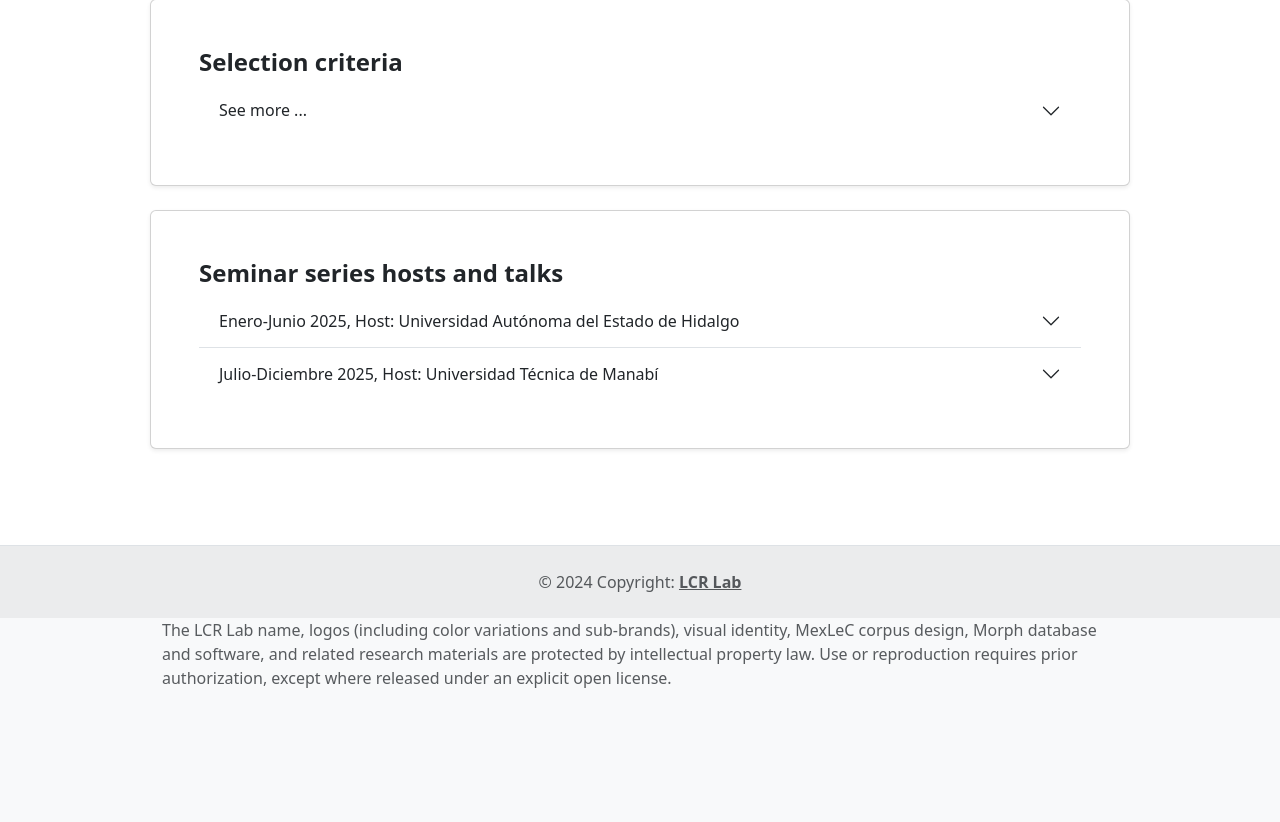
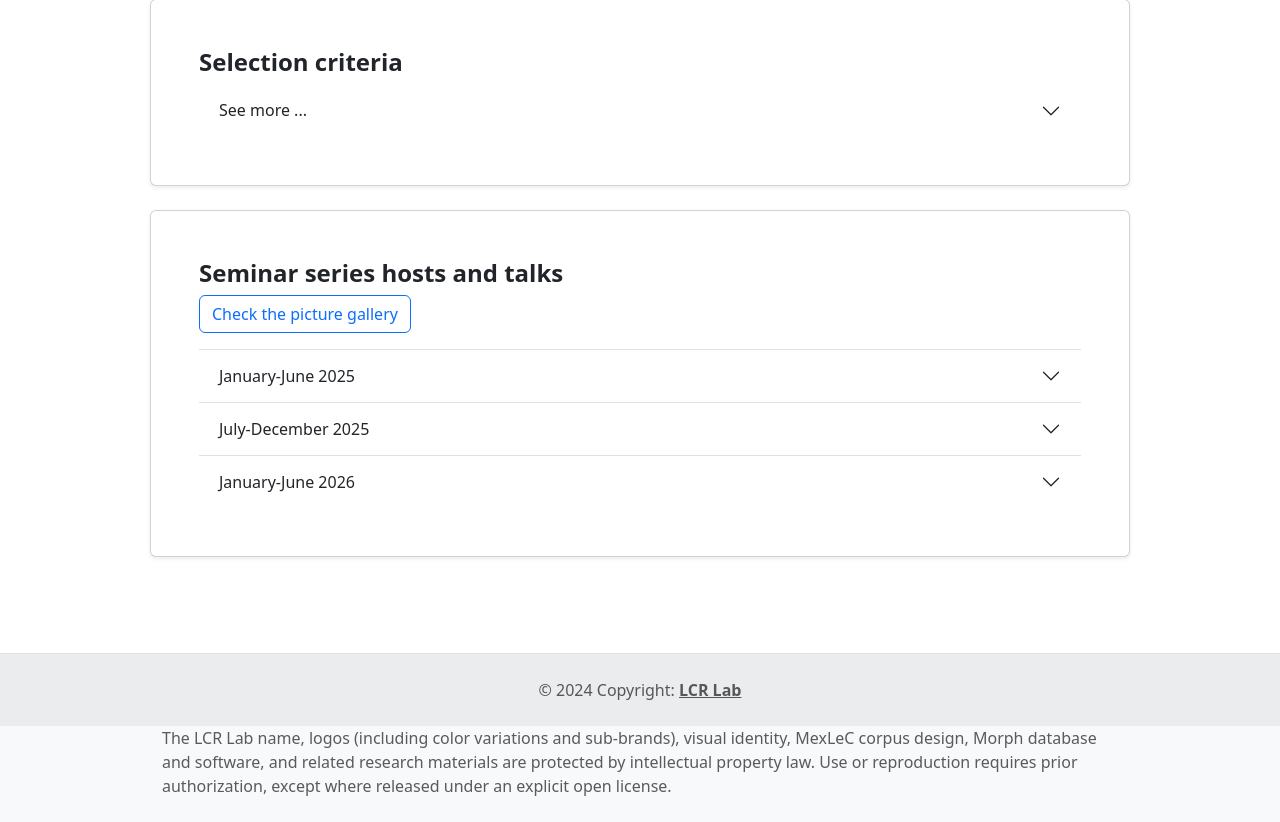
Before and after one commit to roilhi/treetagger-flask-app, a Flask app: page /seminario in a window 1280 px wide. Shown: the part 1140-1962 px from the top of the page. Before the commit the page ends 1828 px from the top, so only its background shows below. Run offline with Flask 3, Linux system fonts and the light colour scheme.

Commit message:
delete images, changes seminar

```diff
--- a/views/templates/seminario.html
+++ b/views/templates/seminario.html
@@ -135,40 +135,75 @@
         <div class="card-body p-4 p-lg-5">
           <h2 class="h4 fw-semibold"> Seminar series hosts and talks </h2>
           <div class="accordion accordion-flush" id="seminarioCalendarAccordion">
+             <a
+                    class="btn btn-outline-primary mb-3"
+                    href="https://drive.google.com/drive/folders/1YOGo6NdjBKZmbGXxHek9kUa1lRHjnrQd?usp=sharing"
+                    target="_blank"
+                    rel="noopener noreferrer"
+                  >
+                    Check the picture gallery
+                  </a>
             <div class="accordion-item">
               <h2 class="accordion-header" id="seminarioCalendarHeadingOne">
                 <button class="accordion-button collapsed" type="button" data-bs-toggle="collapse" data-bs-target="#seminarioCalendarCollapseOne" aria-expanded="false" aria-controls="seminarioCalendarCollapseOne">
-                  Enero-Junio 2025, Host: Universidad Autónoma del Estado de Hidalgo
+                  January-June 2025
                 </button>
               </h2>
               <div id="seminarioCalendarCollapseOne" class="accordion-collapse collapse" aria-labelledby="seminarioCalendarHeadingOne" data-bs-parent="#seminarioCalendarAccordion">
                 <div class="accordion-body">
+                  <p>
+                    Host: Dra Hilda Hidalgo Avilés <br>
+                    Universidad Autónoma del Estado de Hidalgo
+                  </p>
                   <ul class="mb-0">
-                    <li>
-                      Introducción a la lingüística de corpus
-                      <ul>
+                        <li> Introducción a la lingüística de corpus </li>
                         <li>¿Qué es la investigación en corpus de aprendices?</li>
-                        <li>Diseño y recolección de un corpus de aprendices</li>
-                      </ul>
-                    </li>
+                        <li>Diseño y recolección de un corpus de aprendices </li>
                   </ul>
+                  </div>
                 </div>
               </div>
-            </div>
-            <div class="accordion-item">
+              <div class="accordion-item">
               <h2 class="accordion-header" id="seminarioCalendarHeadingTwo">
                 <button class="accordion-button collapsed" type="button" data-bs-toggle="collapse" data-bs-target="#seminarioCalendarCollapseTwo" aria-expanded="false" aria-controls="seminarioCalendarCollapseTwo">
-                  Julio-Diciembre 2025, Host: Universidad Técnica de Manabí
+                  July-December 2025
                 </button>
               </h2>
               <div id="seminarioCalendarCollapseTwo" class="accordion-collapse collapse" aria-labelledby="seminarioCalendarHeadingTwo" data-bs-parent="#seminarioCalendarAccordion">
                 <div class="accordion-body">
+                  <p>
+                    Host: Dr. Miguel Ángel Macías Loor <br>
+                    Universidad Técnica de Manabí
+                  </p>
                   <ul class="mb-0">
-                    <li>Análisis morfológico de un corpus de aprendices</li>
-                    <li>Análisis de errores de un corpus de aprendices</li>
-                    <li>Análisis sintáctico de un corpus de aprendices</li>
-                    <li>Análisis léxico de un corpus de aprendices</li>
+                        <li> Análisis morfológico de un corpus de aprendices</li>
+                        <li> Análisis de errores de un corpus de aprendices </li>
+                        <li> Análisis sintáctico de un corpus de aprendices </li>
+                        <li> Análisis léxico de un corpus de aprendices </li>
                   </ul>
+                  </div>
+                </div>
+              </div>
+              <div class="accordion-item">
+              <h2 class="accordion-header" id="seminarioCalendarHeadingThree">
+                <button class="accordion-button collapsed" type="button" data-bs-toggle="collapse" data-bs-target="#seminarioCalendarCollapseThree" aria-expanded="false" aria-controls="seminarioCalendarCollapseThree">
+                  January-June 2026
+                </button>
+              </h2>
+              <div id="seminarioCalendarCollapseThree" class="accordion-collapse collapse" aria-labelledby="seminarioCalendarHeadingThree" data-bs-parent="#seminarioCalendarAccordion">
+                <div class="accordion-body">
+                  <p>
+                    Host: Universidad Autónoma del Estado de México
+                  </p>
+                  <ul class="mb-0">
+                        <li> Metodología de la investigación en corpus de aprendices</li>
+                        <li> De las palabras a la frases: Desarrollando la competencia fraseológica en
+                          la enseñanza del inglés </li>
+                        <li> Los corpus de aprendientes y la evolución de la interlengua:
+                          cómo describir los niveles de competencia a partir de las producciones
+                          de los estudiantes </li>
+                  </ul>
+                  </div>
                 </div>
               </div>
             </div>
```
Also changed, not shown: views/static/images/seminario_banners/Poster_1.1.jpg (deleted), views/static/images/seminario_banners/Poster_1.2.jpg (deleted), views/static/images/seminario_banners/Poster_1.3.jpg (deleted), views/static/images/seminario_banners/Poster_LCR_JunDic25.jpeg (deleted), views/static/images/seminario_gallery/Foto1.jpg (deleted), views/static/images/seminario_gallery/Foto2.jpeg (deleted), views/static/images/seminario_gallery/Foto4.png (deleted), views/static/images/seminario_gallery/Picture3.jpeg (deleted), views/static/images/seminario_gallery/foto3.jpeg (deleted), views/static/images/seminario_gallery/foto7.jpeg (deleted), views/static/images/seminario_gallery/picture5.jpeg (deleted).
